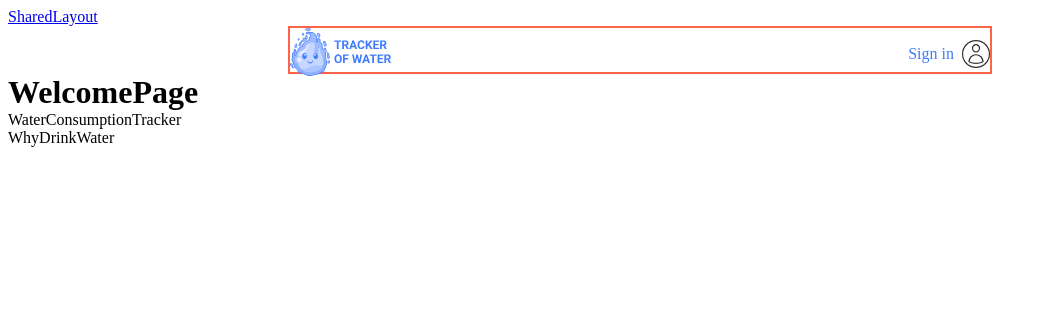
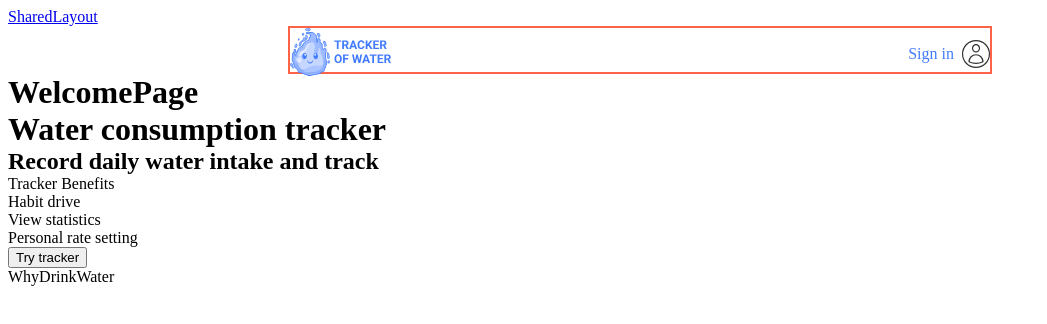
Before and after one commit to elias-291356/water-app, a React (Vite) app: page / in a window 1280 px wide. Shown: the top 324 px of the page, without its empty margins (0-1047 px from the left). Built offline with nearby package versions, Linux system fonts and the light colour scheme; the HTML template or start-up script is replaced by a standard one.

Commit message:
Route to sign up

```diff
--- a/src/App.jsx
+++ b/src/App.jsx
@@ -1,6 +1,7 @@
 import { Link, Route, Routes } from "react-router-dom";
 import "./index.css";
 import SharedLayout from "./components/SharedLayout/SharedLayout";
+import SignupPage from "./pages/SignupPage/SignupPage";
 
 function App() {
   return (
@@ -8,13 +9,13 @@ function App() {
       <div>
         <nav>
           <Link to="/">SharedLayout</Link>
-          {/* <Link to="/about">About</Link> */}
+          {/* <Link to="/sign-up">SignupPage</Link> */}
           {/* <Link to="/products">Products</Link> */}
         </nav>
 
         <Routes>
           <Route path="/" element={<SharedLayout />} />
-          {/* <Route path="/about" element={<About />} /> */}
+          <Route path="/sign-up" element={<SignupPage />} />
           {/* <Route path="/products" element={<Products />} /> */}
         </Routes>
       </div>
--- a/src/components/WaterСonsumptionTracker/WaterСonsumptionTracker.jsx
+++ b/src/components/WaterСonsumptionTracker/WaterСonsumptionTracker.jsx
@@ -1,7 +1,27 @@
 import React from "react";
+import { Link, useNavigate } from "react-router-dom";
 
 const WaterСonsumptionTracker = () => {
-  return <div>WaterСonsumptionTracker</div>;
+  const navigate = useNavigate();
+  const onClickToSignupPage = () => {
+    navigate("/sign-up");
+  };
+
+  return (
+    <>
+      <h1>Water consumption tracker</h1>
+      <h2>Record daily water intake and track</h2>
+      <p>Tracker Benefits</p>
+      <ul>
+        <li>Habit drive</li>
+        <li>View statistics</li>
+        <li>Personal rate setting</li>
+      </ul>
+      <button type="button" onClick={onClickToSignupPage}>
+        Try tracker
+      </button>
+    </>
+  );
 };
 
 export default WaterСonsumptionTracker;
--- /dev/null
+++ b/src/pages/SignupPage/SignupPage.jsx
@@ -0,0 +1,7 @@
+import React from "react";
+
+const SignupPage = () => {
+  return <div>SignupPage</div>;
+};
+
+export default SignupPage;
```
Also changed, not shown: src/pages/SignupPage/SignupPageStyled.js (added).
